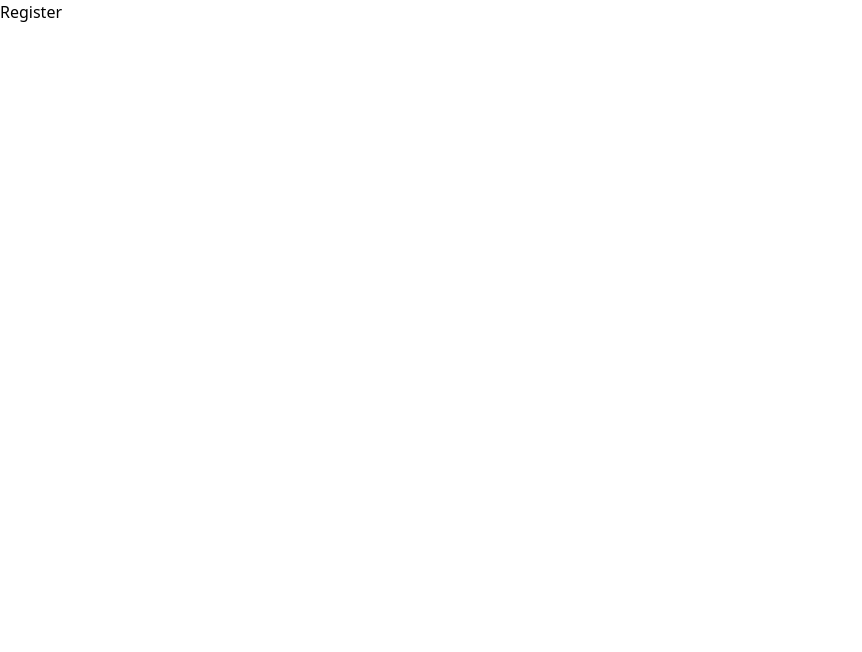
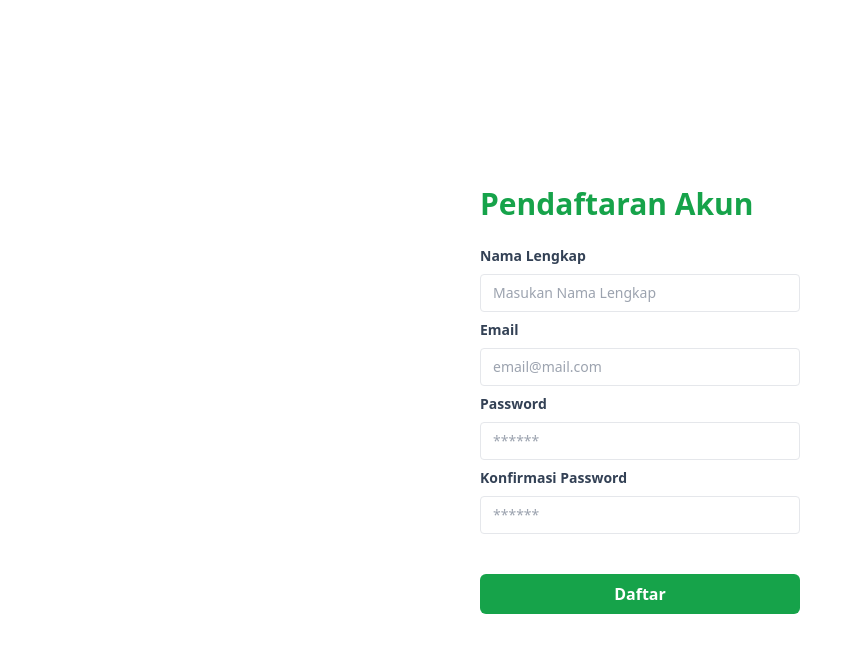
Before and after one commit to galangramadan/fake-store, a React (Vite) app: page /register in a window 1280 px wide. Shown: the top 652 px of the page, without its empty margins (0-862 px from the left). Built offline with nearby package versions, Linux system fonts and the light colour scheme.

Commit message:
feat: register page

```diff
--- /dev/null
+++ b/src/components/atoms/Button.tsx
@@ -0,0 +1,20 @@
+type Props = {
+  children: string;
+  onClick?: () => void;
+  type: "button" | "submit" | "reset" | undefined;
+};
+
+const Button = (props: Props) => {
+  const { children, onClick, type } = props;
+  return (
+    <button
+      className={`h-10 px-6 font-semibold rounded-md bg-green-600 text-white w-full mt-8`}
+      type={type}
+      onClick={onClick}
+    >
+      {children}
+    </button>
+  );
+};
+
+export default Button;
--- /dev/null
+++ b/src/components/atoms/Input.tsx
@@ -0,0 +1,21 @@
+type Props = {
+  type: "text" | "password" | "email";
+  placeholder?: string;
+  name: string;
+};
+
+const Input = (props: Props) => {
+  const { type, placeholder, name } = props;
+
+  return (
+    <input
+      type={type}
+      className="text-sm border rounded w-full py-2 px-3 mb-2 text-slate-700"
+      placeholder={placeholder}
+      name={name}
+      id={name}
+    ></input>
+  );
+};
+
+export default Input;
--- /dev/null
+++ b/src/components/atoms/Label.tsx
@@ -0,0 +1,18 @@
+type Props = {
+  name: string;
+  children: string;
+};
+
+const Label = (props: Props) => {
+  const { name, children } = props;
+  return (
+    <label
+      htmlFor={name}
+      className="block text-slate-700 text-sm font-bold mb-2"
+    >
+      {children}
+    </label>
+  );
+};
+
+export default Label;
--- /dev/null
+++ b/src/components/molecules/FormRegister.tsx
@@ -0,0 +1,21 @@
+import Button from "../atoms/Button";
+import Input from "../atoms/Input";
+import Label from "../atoms/Label";
+
+const FormRegister = () => {
+  return (
+    <form action="">
+      <Label name="fullname">Nama Lengkap</Label>
+      <Input type="text" placeholder="Masukan Nama Lengkap" name="fullname" />
+      <Label name="email">Email</Label>
+      <Input type="email" placeholder="email@mail.com" name="email" />
+      <Label name="password">Password</Label>
+      <Input type="password" placeholder="******" name="password" />
+      <Label name="confirmPassword">Konfirmasi Password</Label>
+      <Input type="password" placeholder="******" name="confirmPassword" />
+      <Button type="submit">Daftar</Button>
+    </form>
+  );
+};
+
+export default FormRegister;
--- /dev/null
+++ b/src/components/organisms/Auth.tsx
@@ -0,0 +1,17 @@
+type Props = {
+  children: React.ReactNode;
+  title: string;
+};
+const Auth = (props: Props) => {
+  const { children, title } = props;
+  return (
+    <div className="flex justify-center items-center h-screen">
+      <div className="w-full max-w-xs">
+        <h1 className="text-3xl font-bold mb-6 text-green-600">{title}</h1>
+        {children}
+      </div>
+    </div>
+  );
+};
+
+export default Auth;
--- a/src/pages/register.tsx
+++ b/src/pages/register.tsx
@@ -1,5 +1,12 @@
+import FormRegister from "../components/molecules/FormRegister";
+import Auth from "../components/organisms/Auth";
+
 const Register = () => {
-  return <div>Register</div>;
+  return (
+    <Auth title="Pendaftaran Akun">
+      <FormRegister />
+    </Auth>
+  );
 };
 
 export default Register;
```
